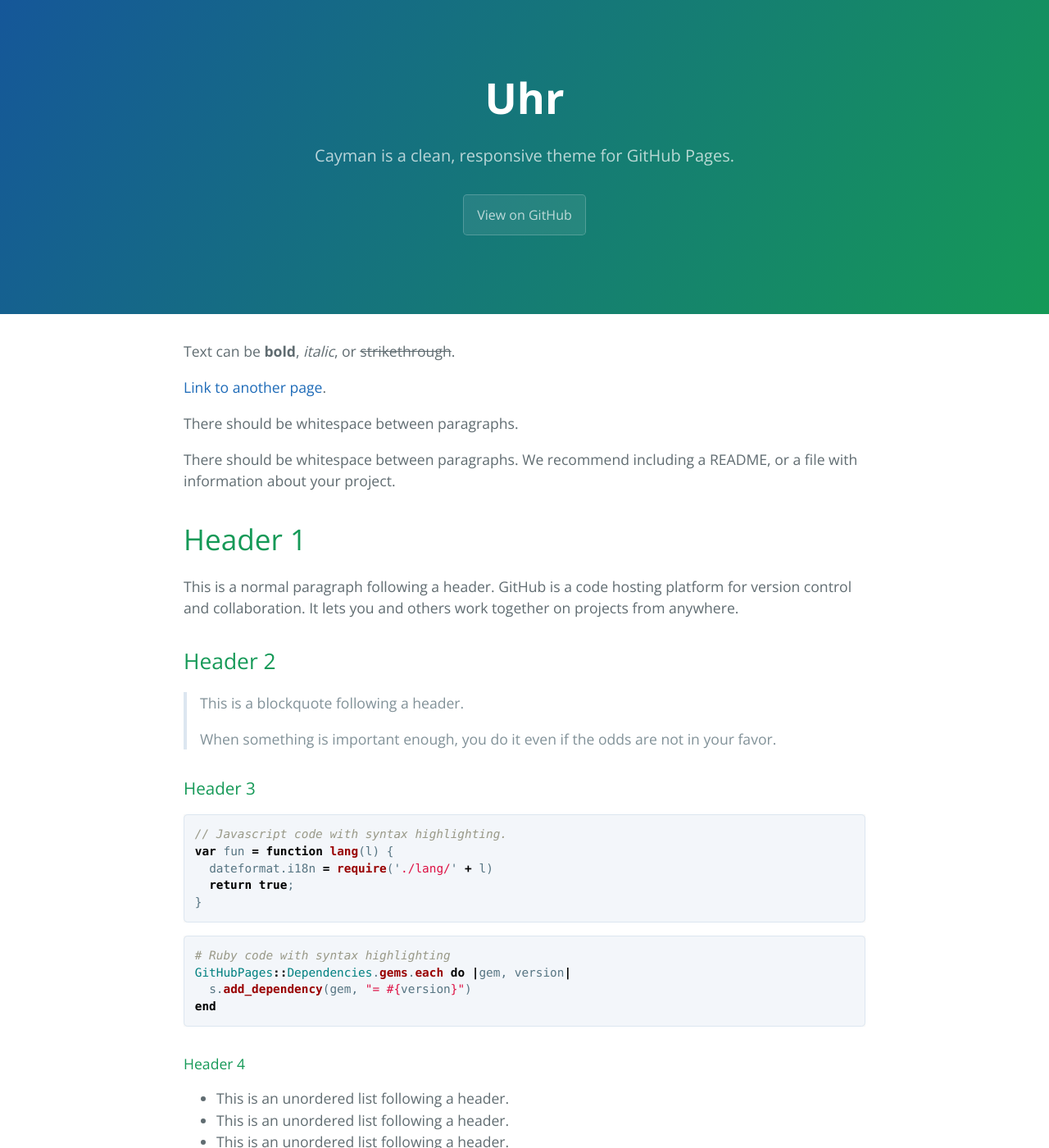
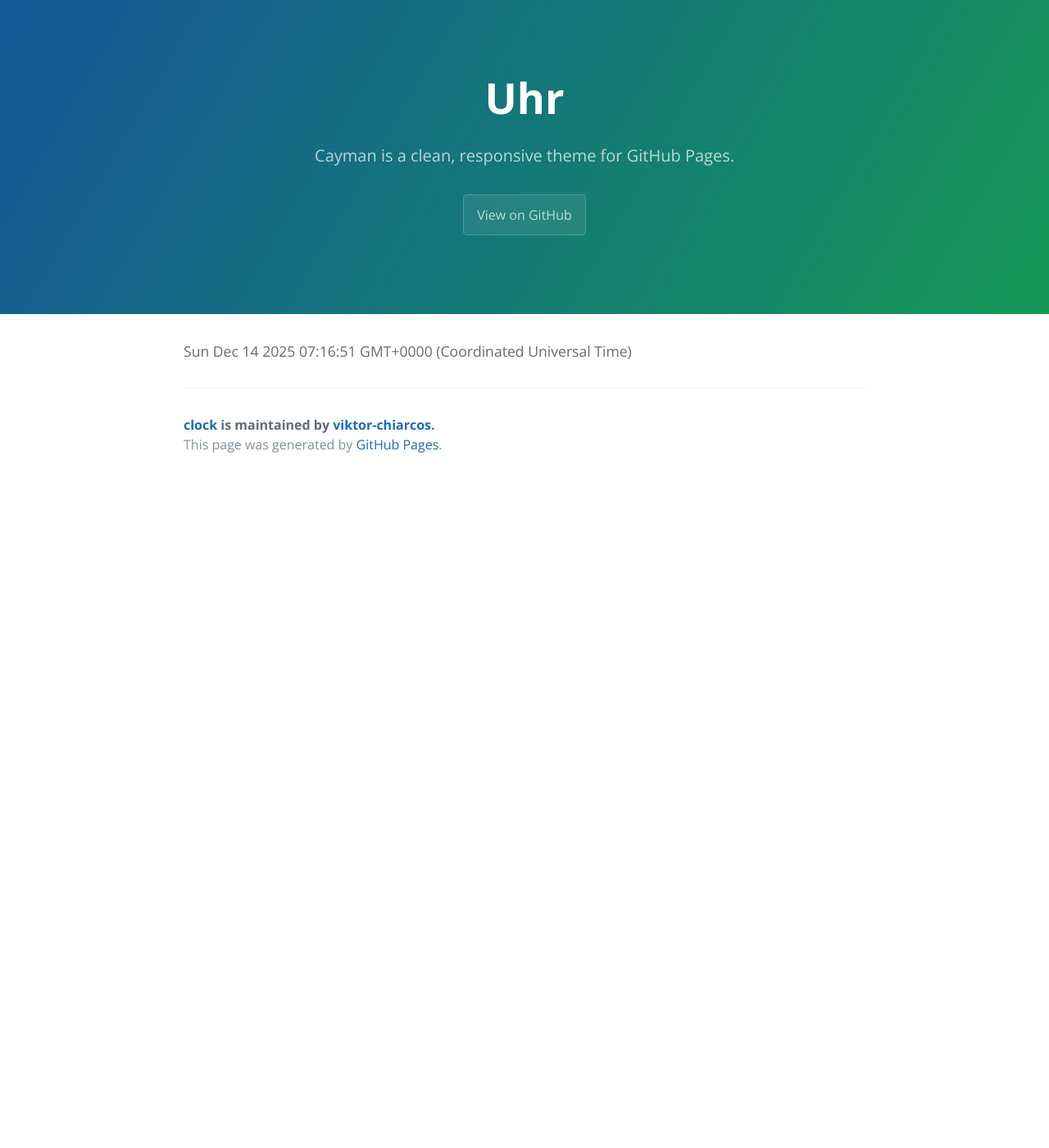
Before and after one commit to viktor-chiarcos/clock, a Jekyll site: the page built from index.md, in a window 1280 px wide and 1400 px high. Shown: the whole window at 82% size. Built offline with Jekyll 4.4.1, drawn with Linux system fonts in a browser that asks for light colours; some of the changed text lies outside the part shown.

Commit message:
Remove content and add JavaScript for current time

````diff
--- a/index.md
+++ b/index.md
@@ -1,123 +1,19 @@
 ---
 layout: default
+permalink: /
 ---
+<script>
+  'use strict';
+(function () {
+	function init() {
+		var datum = new Date();
+		document.getElementById('zeit')
+			.innerHTML = datum;
+	}
+	document.addEventListener("DOMContentLoaded", function () {
+		init();
+	});
+}());
+</script>
 
-Text can be **bold**, _italic_, or ~~strikethrough~~.
-
-[Link to another page](./another-page.html).
-
-There should be whitespace between paragraphs.
-
-There should be whitespace between paragraphs. We recommend including a README, or a file with information about your project.
-
-# Header 1
-
-This is a normal paragraph following a header. GitHub is a code hosting platform for version control and collaboration. It lets you and others work together on projects from anywhere.
-
-## Header 2
-
-> This is a blockquote following a header.
->
-> When something is important enough, you do it even if the odds are not in your favor.
-
-### Header 3
-
-```js
-// Javascript code with syntax highlighting.
-var fun = function lang(l) {
-  dateformat.i18n = require('./lang/' + l)
-  return true;
-}
-```
-
-```ruby
-# Ruby code with syntax highlighting
-GitHubPages::Dependencies.gems.each do |gem, version|
-  s.add_dependency(gem, "= #{version}")
-end
-```
-
-#### Header 4
-
-*   This is an unordered list following a header.
-*   This is an unordered list following a header.
-*   This is an unordered list following a header.
-
-##### Header 5
-
-1.  This is an ordered list following a header.
-2.  This is an ordered list following a header.
-3.  This is an ordered list following a header.
-
-###### Header 6
-
-| head1        | head two          | three |
-|:-------------|:------------------|:------|
-| ok           | good swedish fish | nice  |
-| out of stock | good and plenty   | nice  |
-| ok           | good `oreos`      | hmm   |
-| ok           | good `zoute` drop | yumm  |
-
-### There's a horizontal rule below this.
-
-* * *
-
-### Here is an unordered list:
-
-*   Item foo
-*   Item bar
-*   Item baz
-*   Item zip
-
-### And an ordered list:
-
-1.  Item one
-1.  Item two
-1.  Item three
-1.  Item four
-
-### And a nested list:
-
-- level 1 item
-  - level 2 item
-  - level 2 item
-    - level 3 item
-    - level 3 item
-- level 1 item
-  - level 2 item
-  - level 2 item
-  - level 2 item
-- level 1 item
-  - level 2 item
-  - level 2 item
-- level 1 item
-
-### Small image
-
-![Octocat](https://github.githubassets.com/images/icons/emoji/octocat.png)
-
-### Large image
-
-![Branching](https://guides.github.com/activities/hello-world/branching.png)
-
-
-### Definition lists can be used with HTML syntax.
-
-<dl>
-<dt>Name</dt>
-<dd>Godzilla</dd>
-<dt>Born</dt>
-<dd>1952</dd>
-<dt>Birthplace</dt>
-<dd>Japan</dd>
-<dt>Color</dt>
-<dd>Green</dd>
-</dl>
-
-```
-Long, single-line code blocks should not wrap. They should horizontally scroll if they are too long. This line should be long enough to demonstrate this.
-```
-
-```
-The final element.
-```
+<time aria-current="date" id="zeit"></time>
````
